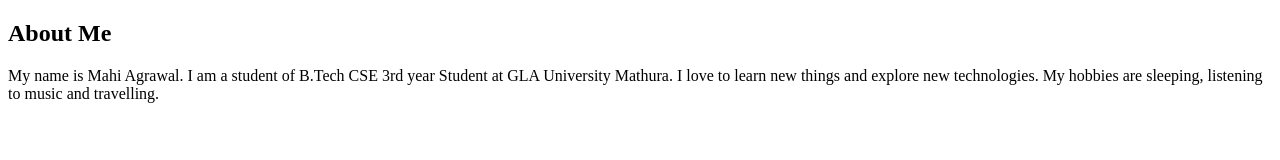
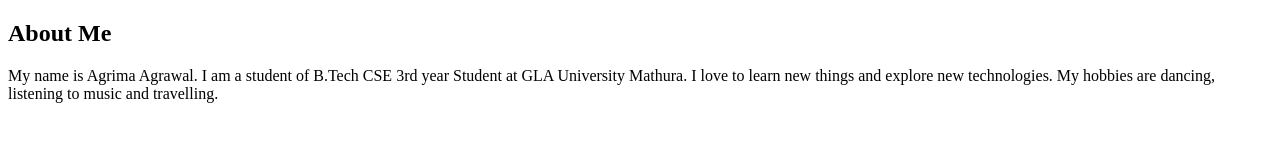
Before and after one commit to agrimaagrawal2/Frontend-Dev, a plain HTML site: page Section.html in a window 1280 px wide. Drawn offline with Linux system fonts and the light colour scheme.

Commit message:
Update Section.html

```diff
--- a/Section.html
+++ b/Section.html
@@ -10,7 +10,8 @@
     <main>
         <section>
             <h2>About Me</h2>
-            <p>My name is Mahi Agrawal. I am a student of B.Tech CSE 3rd year Student at GLA University Mathura. I love to learn new things and explore new technologies. My hobbies are sleeping, listening to music and travelling.</p>
+            <p>My name is Agrima Agrawal. I am a student of B.Tech CSE 3rd year Student at GLA University Mathura. I love to learn new things and explore new technologies. My hobbies are dancing, listening to music and travelling.</p>
         </section>
 </body>
+
 </html>
```
